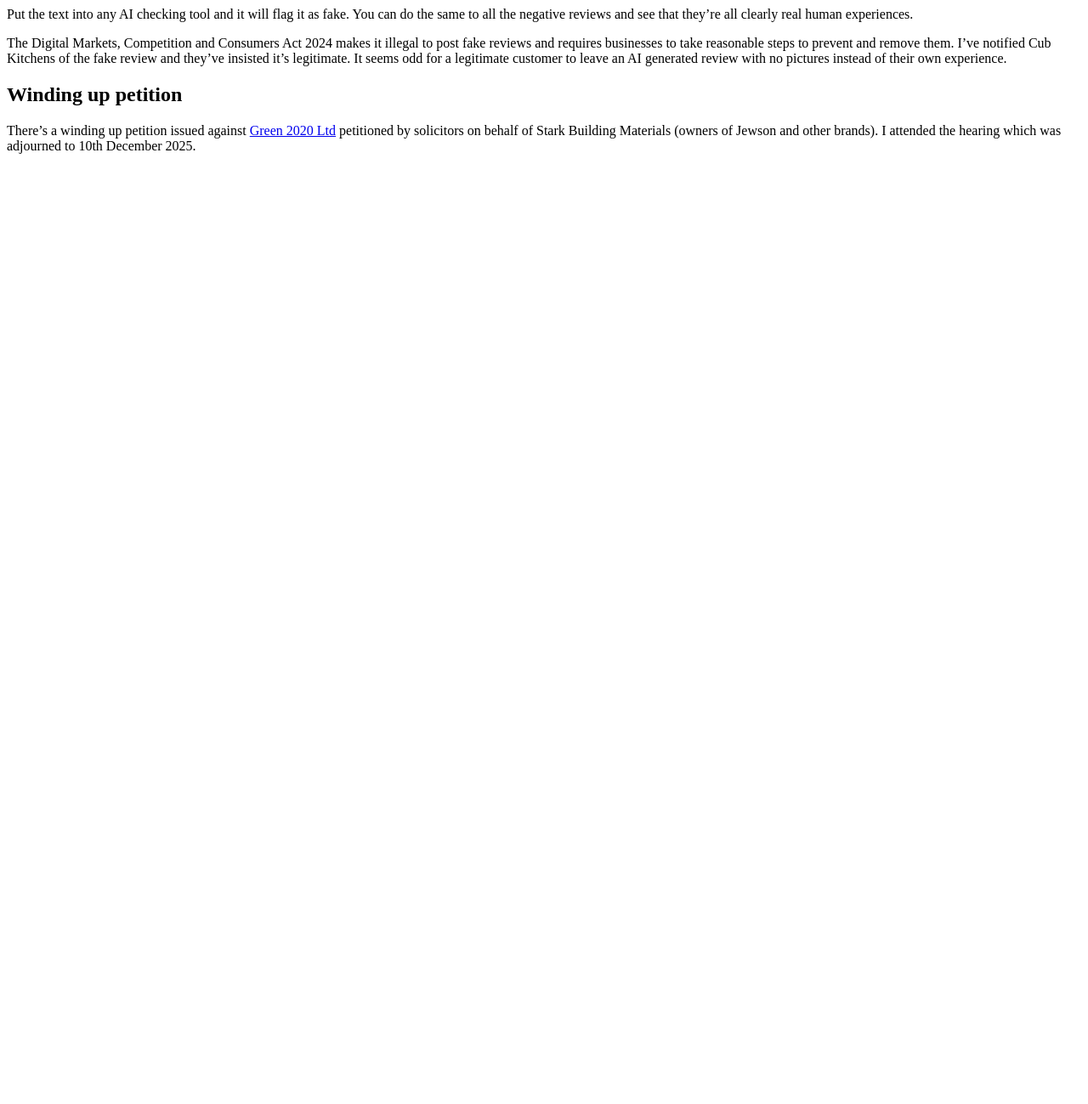
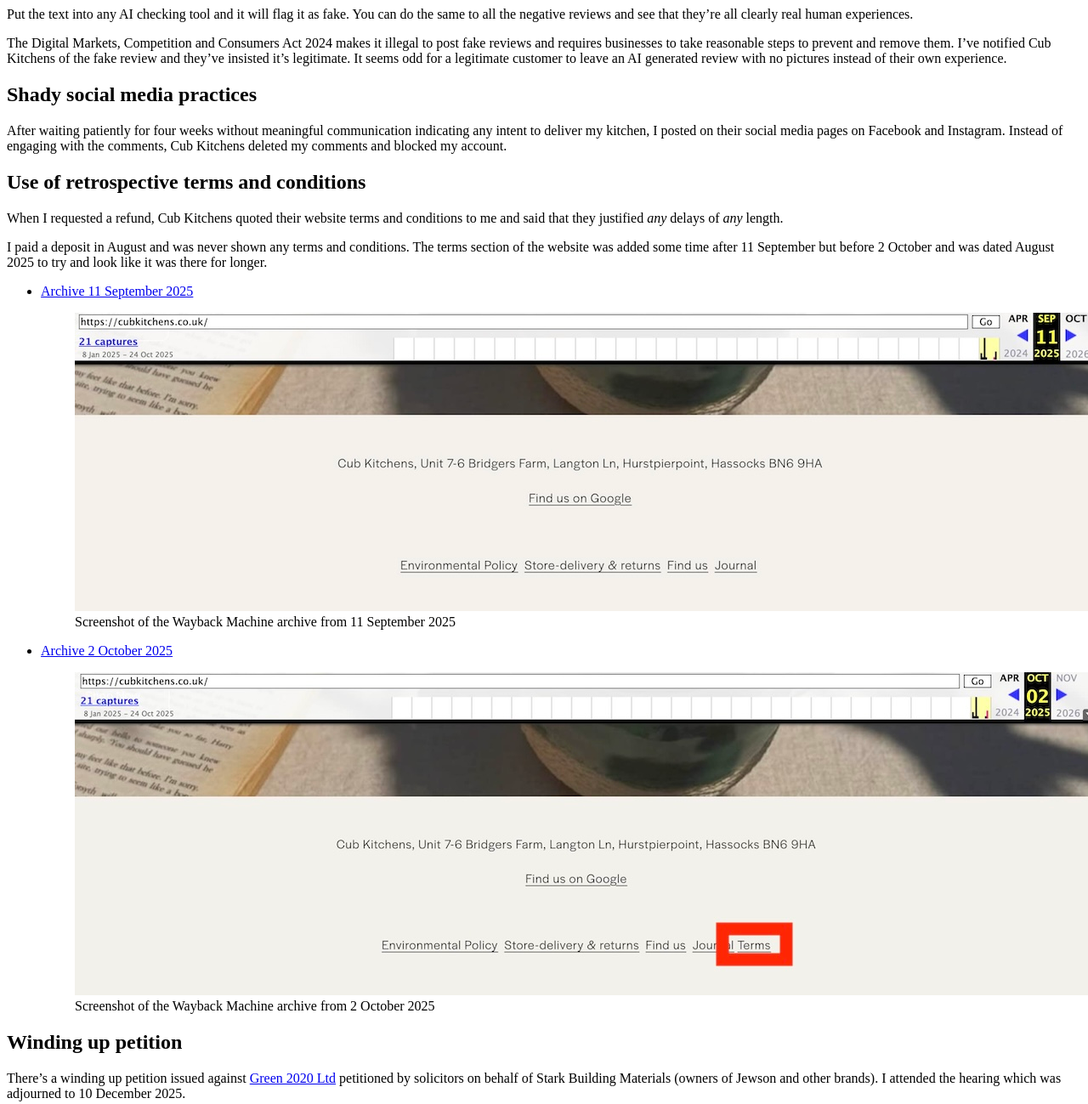
Before and after one commit to jdbaldry/cubkitchens.com, a plain HTML site: page index.html in a window 1280 px wide. Shown: the part 500-1799 px from the top of the page at 85% size. Before the commit the page ends 800 px from the top, so only its background shows below. Drawn offline with Linux system fonts and the light colour scheme.

Commit message:
Add terms and conditions and social media sections
Signed-off-by: Jack Baldry <jack.baldry@grafana.com>

```diff
--- a/index.html
+++ b/index.html
@@ -58,12 +58,47 @@
 review and they’ve insisted it’s legitimate. It seems odd for a
 legitimate customer to leave an AI generated review with no pictures
 instead of their own experience.</p>
+<h2 id="shady-social-media-practices">Shady social media practices</h2>
+<p>After waiting patiently for four weeks without meaningful
+communication indicating any intent to deliver my kitchen, I posted on
+their social media pages on Facebook and Instagram. Instead of engaging
+with the comments, Cub Kitchens deleted my comments and blocked my
+account.</p>
+<h2 id="use-of-retrospective-terms-and-conditions">Use of retrospective
+terms and conditions</h2>
+<p>When I requested a refund, Cub Kitchens quoted their website terms
+and conditions to me and said that they justified <em>any</em> delays of
+<em>any</em> length.</p>
+<p>I paid a deposit in August and was never shown any terms and
+conditions. The terms section of the website was added some time after
+11 September but before 2 October and was dated August 2025 to try and
+look like it was there for longer.</p>
+<ul>
+<li><p><a
+href="https://web.archive.org/web/20250911001641/https://cubkitchens.co.uk/">Archive
+11 September 2025</a></p>
+<figure>
+<img src="2025-09-11.jpg"
+alt="Screenshot of the Wayback Machine archive from 11 September 2025" />
+<figcaption aria-hidden="true">Screenshot of the Wayback Machine archive
+from 11 September 2025</figcaption>
+</figure></li>
+<li><p><a
+href="https://web.archive.org/web/20251002232231/https://cubkitchens.co.uk/">Archive
+2 October 2025</a></p>
+<figure>
+<img src="2025-10-02.jpg"
+alt="Screenshot of the Wayback Machine archive from 2 October 2025" />
+<figcaption aria-hidden="true">Screenshot of the Wayback Machine archive
+from 2 October 2025</figcaption>
+</figure></li>
+</ul>
 <h2 id="winding-up-petition">Winding up petition</h2>
 <p>There’s a winding up petition issued against <a
 href="https://www.thegazette.co.uk/notice/4973248">Green 2020 Ltd</a>
 petitioned by solicitors on behalf of Stark Building Materials (owners
 of Jewson and other brands). I attended the hearing which was adjourned
-to 10th December 2025.</p>
+to 10 December 2025.</p>
 
 </body>
 </html>
```
Also changed, not shown: 2025-09-11.jpg (added), 2025-10-02.jpg (added), 2 other files.
